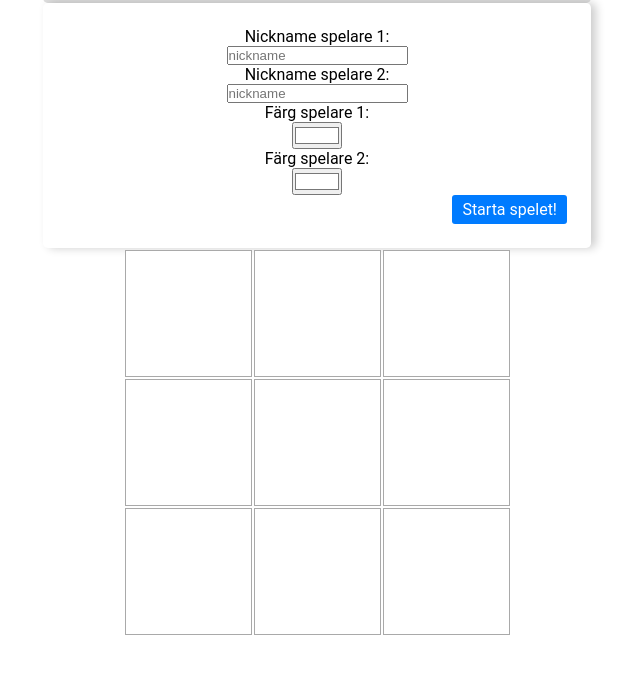
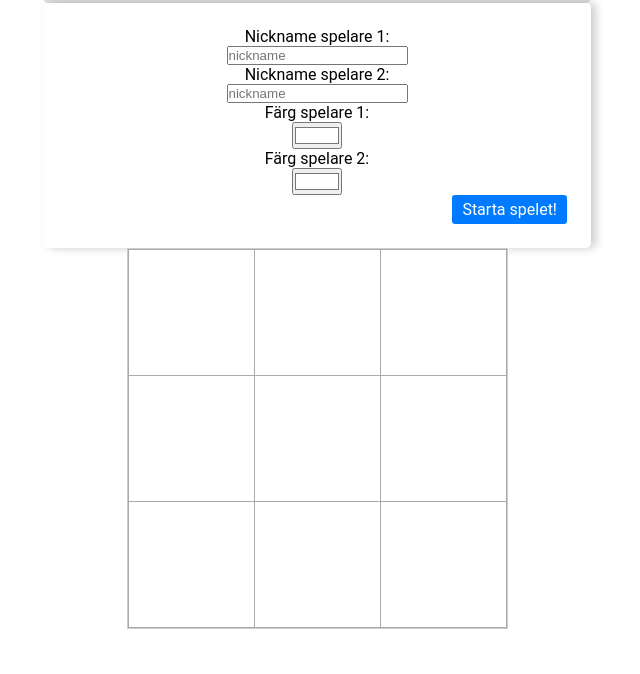
Before and after one commit to lukasjonsson13/labb3, a website: page index.html in a window 1280 px wide. Shown: the part 102-776 px from the top of the page, without its empty margins (323-963 px from the left). Drawn offline with Linux system fonts and the light colour scheme.

Commit message:
GRID ÄNTLIGEN

```diff
--- a/style.css
+++ b/style.css
@@ -54,6 +54,7 @@ form {
     width: 60%;
     max-width: 500px;
     box-shadow: 5px 0 10px rgba(0, 0, 0, 0.2);  /* Skugga på höger sida */
+
 }
 #newGame {
     background-color: #007bff;    /* Blå färg */
@@ -78,7 +79,7 @@ form {
 }
 
 
-#game-area
+#game-area {
     margin: auto;
     background-color: #ccc;
     padding: 1px;
```
Also changed, not shown: 1 other file.
